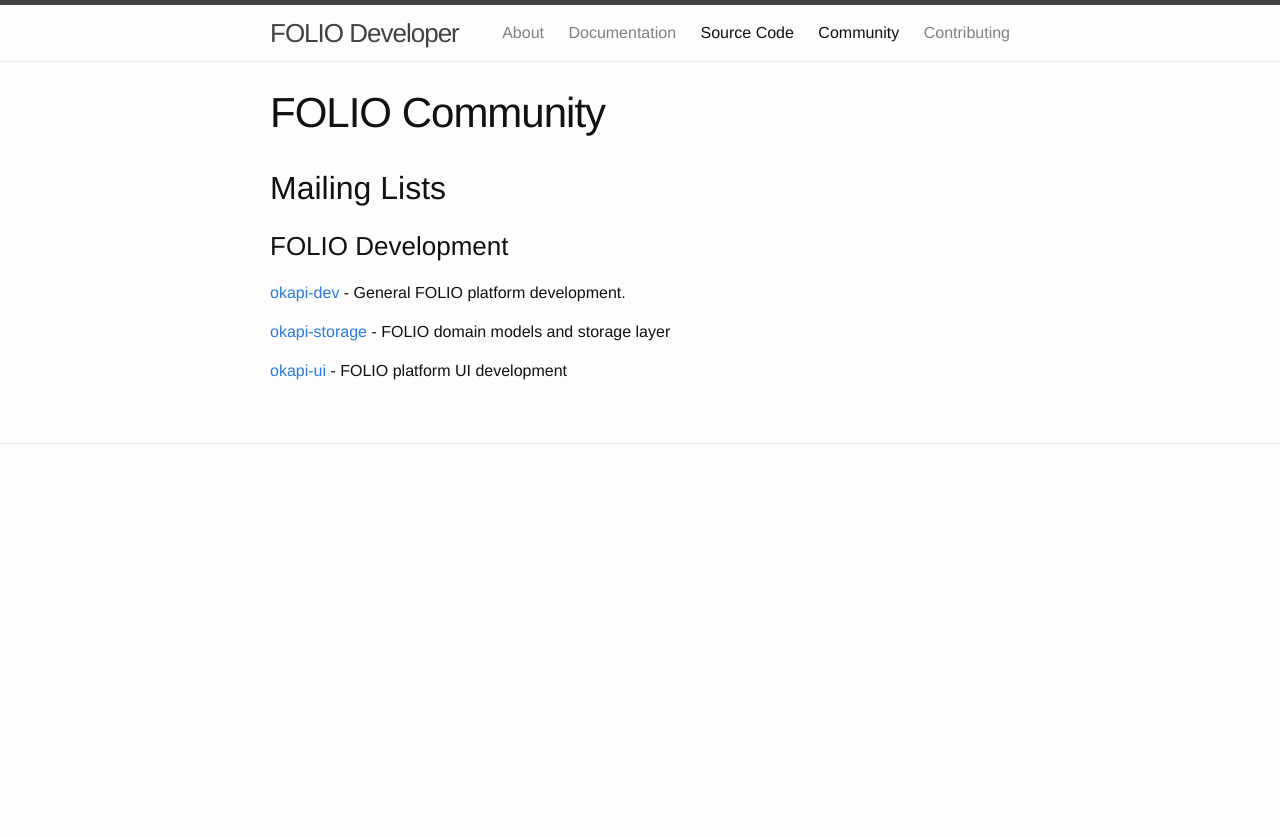
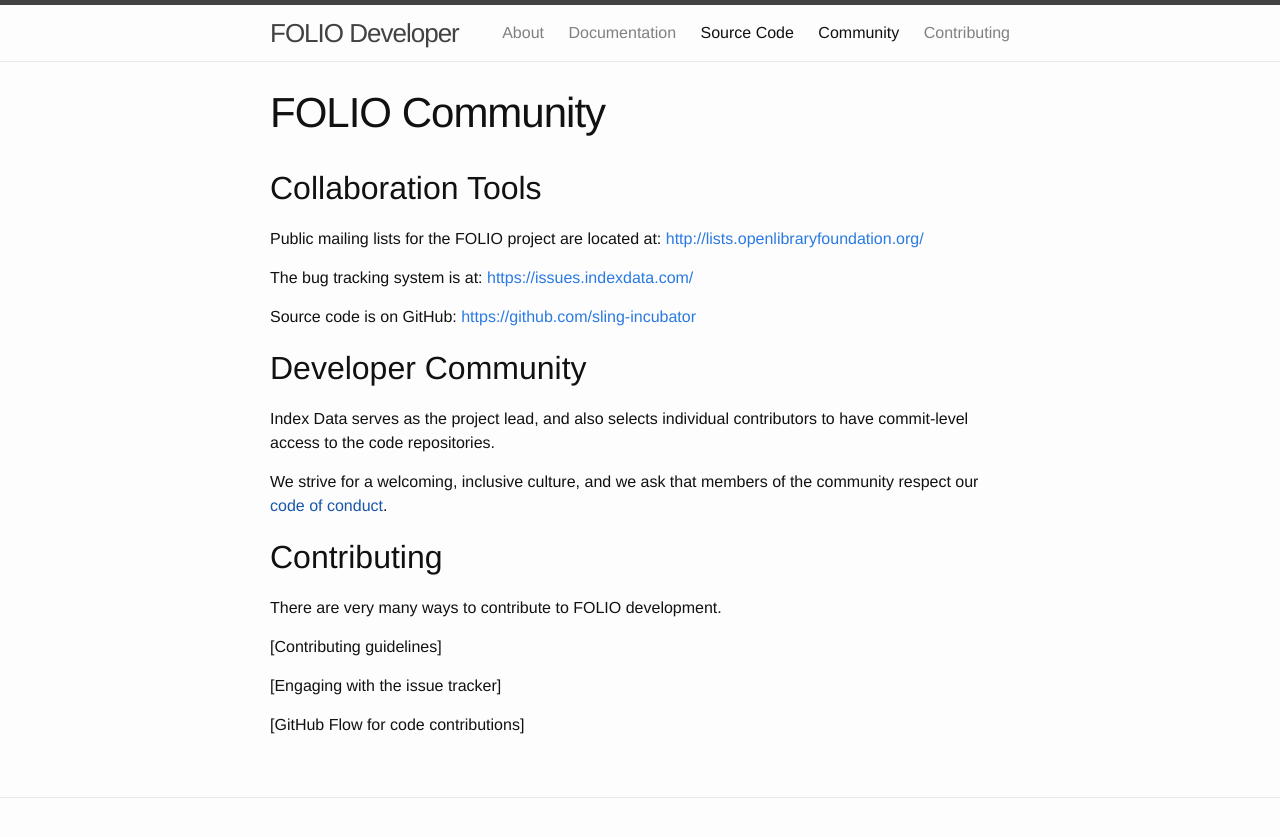
Before and after one commit to folio-org/folio-org.github.io, a Jekyll site: the page built from community/index.md, in a window 1280 px wide. Shown: the top 837 px of the page. Built offline with Jekyll 4.4.1, drawn with Linux system fonts in a browser that asks for light colours.

Commit message:
Update community page with placeholder text

```diff
--- a/community/index.md
+++ b/community/index.md
@@ -3,15 +3,29 @@
 title: FOLIO Community
 ---
 
-## Mailing Lists
+## Collaboration Tools
 
-### FOLIO Development
+Public mailing lists for the FOLIO project are located at:
+[http://lists.openlibraryfoundation.org/](http://lists.openlibraryfoundation.org/)
 
-[okapi-dev](http://lists.indexdata.dk/mailman/listinfo/okapi-dev) -
-General FOLIO platform development.
+The bug tracking system is at: [https://issues.indexdata.com/](https://issues.indexdata.com/)
 
-[okapi-storage](http://lists.indexdata.dk/mailman/listinfo/okapi-storage) -
-FOLIO domain models and storage layer
+Source code is on GitHub: [https://github.com/sling-incubator](https://github.com/sling-incubator)
 
-[okapi-ui](http://lists.indexdata.dk/mailman/listinfo/okapi-ui) -
-FOLIO platform UI development
+## Developer Community
+
+Index Data serves as the project lead, and also selects individual contributors
+to have commit-level access to the code repositories.
+
+We strive for a welcoming, inclusive culture, and we ask that members of the
+community respect our <a href="">code of conduct</a>.
+
+## Contributing
+
+There are very many ways to contribute to FOLIO development.
+
+[Contributing guidelines]
+
+[Engaging with the issue tracker]
+
+[GitHub Flow for code contributions]
```
